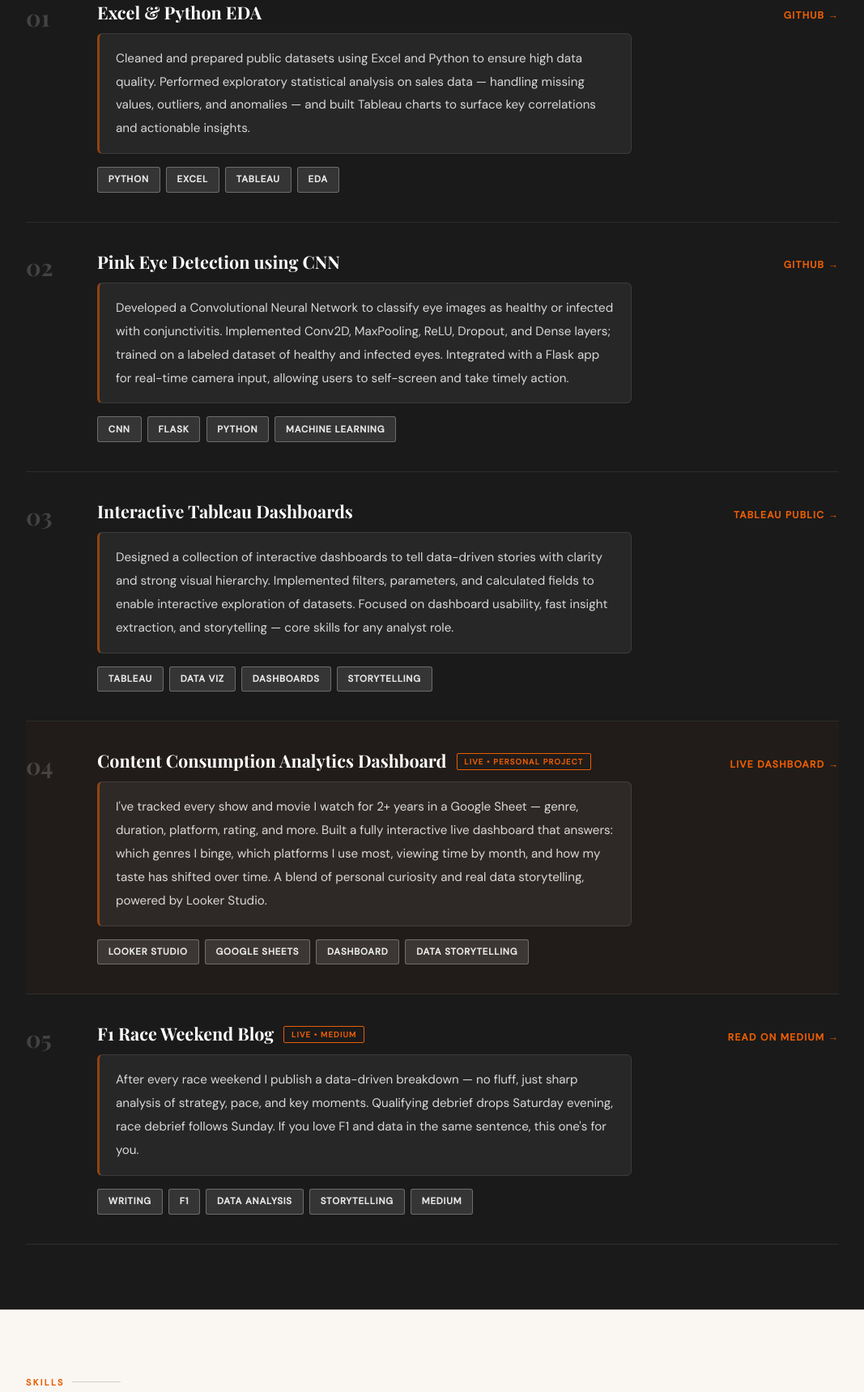
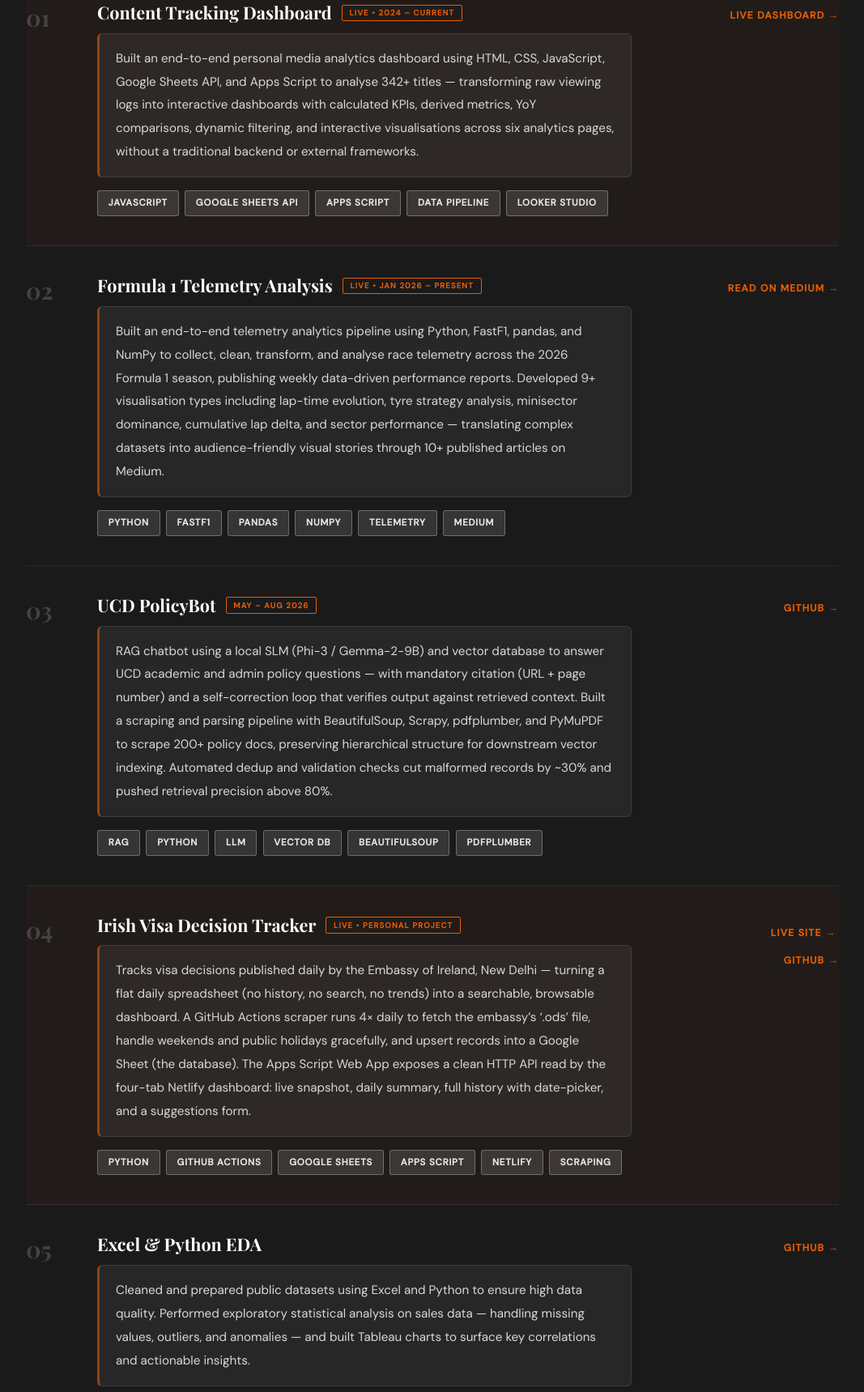
Before and after one commit to parth-soni-10/Portfolio-website, a plain HTML site: page index.html in a window 1280 px wide. Shown: the part 3595-5314 px from the top of the page at 81% size, without its empty margins (106-1173 px from the left). Drawn offline with nearby package versions, Linux system fonts and the light colour scheme; a web font is replaced by a local one.

Commit message:
added new projects

```diff
--- a/index.html
+++ b/index.html
@@ -237,19 +237,116 @@
     <div class="projects-inner">
       <div class="proj-header-row">
         <h2 class="proj-h2">Selected Projects</h2>
-        <span class="proj-count-label">05 works</span>
+        <span class="proj-count-label">07 works</span>
       </div>
 
       <div class="proj-list">
 
+        <!-- 01 Content Dashboard -->
+        <div class="proj-row featured-proj" onclick="window.open('https://contenttrackerdashboard.netlify.app/','_blank')">
+          <div class="proj-row-num">01</div>
+          <div class="proj-row-body">
+            <div class="proj-row-title">
+              Content Tracking Dashboard
+              <span class="proj-featured-badge">Live &bull; 2024 &ndash; Current</span>
+            </div>
+            <p class="proj-row-desc">
+              Built an end-to-end personal media analytics dashboard using HTML, CSS, JavaScript,
+              Google Sheets API, and Apps Script to analyse 342+ titles &mdash; transforming raw viewing
+              logs into interactive dashboards with calculated KPIs, derived metrics, YoY comparisons,
+              dynamic filtering, and interactive visualisations across six analytics pages, without a
+              traditional backend or external frameworks.
+            </p>
+            <div class="proj-row-tags">
+              <span class="ptag">JavaScript</span><span class="ptag">Google Sheets API</span><span class="ptag">Apps Script</span><span class="ptag">Data Pipeline</span><span class="ptag">Looker Studio</span>
+            </div>
+          </div>
+          <a href="https://contenttrackerdashboard.netlify.app/" target="_blank" rel="noopener" class="proj-row-link" onclick="event.stopPropagation()">Live Dashboard &rarr;</a>
+        </div>
+
+        <!-- 02 F1 Telemetry -->
+        <div class="proj-row" onclick="window.open('https://medium.com/@soni.soni.parth','_blank')">
+          <div class="proj-row-num">02</div>
+          <div class="proj-row-body">
+            <div class="proj-row-title">
+              Formula 1 Telemetry Analysis
+              <span class="proj-featured-badge">Live &bull; Jan 2026 &ndash; Present</span>
+            </div>
+            <p class="proj-row-desc">
+              Built an end-to-end telemetry analytics pipeline using Python, FastF1, pandas, and NumPy
+              to collect, clean, transform, and analyse race telemetry across the 2026 Formula 1 season,
+              publishing weekly data-driven performance reports. Developed 9+ visualisation types
+              including lap-time evolution, tyre strategy analysis, minisector dominance, cumulative lap
+              delta, and sector performance &mdash; translating complex datasets into audience-friendly
+              visual stories through 10+ published articles on Medium.
+            </p>
+            <div class="proj-row-tags">
+              <span class="ptag">Python</span><span class="ptag">FastF1</span><span class="ptag">pandas</span><span class="ptag">NumPy</span><span class="ptag">Telemetry</span><span class="ptag">Medium</span>
+            </div>
+          </div>
+          <a href="https://medium.com/@soni.soni.parth" target="_blank" rel="noopener" class="proj-row-link" onclick="event.stopPropagation()">Read on Medium &rarr;</a>
+        </div>
+
+        <!-- 03 UCD PolicyBot -->
+        <div class="proj-row" onclick="window.open('https://github.com/shridharjoshi034-ai/LocalHost-Legends','_blank')">
+          <div class="proj-row-num">03</div>
+          <div class="proj-row-body">
+            <div class="proj-row-title">
+              UCD PolicyBot
+              <span class="proj-featured-badge">May &ndash; Aug 2026</span>
+            </div>
+            <p class="proj-row-desc">
+              RAG chatbot using a local SLM (Phi-3 / Gemma-2-9B) and vector database to answer UCD
+              academic and admin policy questions &mdash; with mandatory citation (URL + page number) and a
+              self-correction loop that verifies output against retrieved context. Built a scraping and
+              parsing pipeline with BeautifulSoup, Scrapy, pdfplumber, and PyMuPDF to scrape 200+ policy
+              docs, preserving hierarchical structure for downstream vector indexing. Automated dedup and
+              validation checks cut malformed records by ~30% and pushed retrieval precision above 80%.
+            </p>
+            <div class="proj-row-tags">
+              <span class="ptag">RAG</span><span class="ptag">Python</span><span class="ptag">LLM</span><span class="ptag">Vector DB</span><span class="ptag">BeautifulSoup</span><span class="ptag">pdfplumber</span>
+            </div>
+          </div>
+          <a href="https://github.com/shridharjoshi034-ai/LocalHost-Legends" target="_blank" rel="noopener" class="proj-row-link" onclick="event.stopPropagation()">GitHub &rarr;</a>
+        </div>
+
+        <!-- 04 Irish Visa Tracker -->
+        <div class="proj-row featured-proj" onclick="window.open('https://irishvisaupdatetracker.netlify.app/','_blank')">
+          <div class="proj-row-num">04</div>
+          <div class="proj-row-body">
+            <div class="proj-row-title">
+              Irish Visa Decision Tracker
+              <span class="proj-featured-badge">Live &bull; Personal Project</span>
+            </div>
+            <p class="proj-row-desc">
+              Tracks visa decisions published daily by the Embassy of Ireland, New Delhi &mdash; turning a
+              flat daily spreadsheet (no history, no search, no trends) into a searchable, browsable
+              dashboard. A GitHub Actions scraper runs 4&times; daily to fetch the embassy&rsquo;s
+              &lsquo;.ods&rsquo; file, handle weekends and public holidays gracefully, and upsert records
+              into a Google Sheet (the database). The Apps Script Web App exposes a clean HTTP API read
+              by the four-tab Netlify dashboard: live snapshot, daily summary, full history with
+              date-picker, and a suggestions form.
+            </p>
+            <div class="proj-row-tags">
+              <span class="ptag">Python</span><span class="ptag">GitHub Actions</span><span class="ptag">Google Sheets</span><span class="ptag">Apps Script</span><span class="ptag">Netlify</span><span class="ptag">Scraping</span>
+            </div>
+          </div>
+          <div class="proj-row-links-group">
+            <a href="https://irishvisaupdatetracker.netlify.app/" target="_blank" rel="noopener" class="proj-row-link" onclick="event.stopPropagation()">Live Site &rarr;</a>
+            <a href="https://github.com/parth-soni-10/Irish-Visa-Tracker" target="_blank" rel="noopener" class="proj-row-link" onclick="event.stopPropagation()" style="margin-left:1rem;">GitHub &rarr;</a>
+          </div>
+        </div>
+
+        <!-- 05 Excel EDA -->
         <div class="proj-row" onclick="window.open('https://github.com/parth-soni-10/Excel_EDA','_blank')">
-          <div class="proj-row-num">01</div>
+          <div class="proj-row-num">05</div>
           <div class="proj-row-body">
             <div class="proj-row-title">Excel &amp; Python EDA</div>
             <p class="proj-row-desc">
               Cleaned and prepared public datasets using Excel and Python to ensure high data quality.
-              Performed exploratory statistical analysis on sales data &mdash; handling missing values, outliers,
-              and anomalies &mdash; and built Tableau charts to surface key correlations and actionable insights.
+              Performed exploratory statistical analysis on sales data &mdash; handling missing values,
+              outliers, and anomalies &mdash; and built Tableau charts to surface key correlations and
+              actionable insights.
             </p>
             <div class="proj-row-tags">
               <span class="ptag">Python</span><span class="ptag">Excel</span><span class="ptag">Tableau</span><span class="ptag">EDA</span>
@@ -258,10 +355,11 @@
           <a href="https://github.com/parth-soni-10/Excel_EDA" target="_blank" rel="noopener" class="proj-row-link" onclick="event.stopPropagation()">GitHub &rarr;</a>
         </div>
 
+        <!-- 06 Pink Eye CNN -->
         <div class="proj-row" onclick="window.open('https://github.com/parth-soni-10/Flask_webapp','_blank')">
-          <div class="proj-row-num">02</div>
+          <div class="proj-row-num">06</div>
           <div class="proj-row-body">
-            <div class="proj-row-title">Pink Eye Detection using CNN</div>
+            <div class="proj-row-title">Pink Eye Detection &mdash; CNN</div>
             <p class="proj-row-desc">
               Developed a Convolutional Neural Network to classify eye images as healthy or infected
               with conjunctivitis. Implemented Conv2D, MaxPooling, ReLU, Dropout, and Dense layers;
@@ -275,62 +373,22 @@
           <a href="https://github.com/parth-soni-10/Flask_webapp" target="_blank" rel="noopener" class="proj-row-link" onclick="event.stopPropagation()">GitHub &rarr;</a>
         </div>
 
+        <!-- 07 Tableau -->
         <div class="proj-row" onclick="window.open('https://public.tableau.com/app/profile/parth.soni7469','_blank')">
-          <div class="proj-row-num">03</div>
+          <div class="proj-row-num">07</div>
           <div class="proj-row-body">
             <div class="proj-row-title">Interactive Tableau Dashboards</div>
             <p class="proj-row-desc">
               Designed a collection of interactive dashboards to tell data-driven stories with clarity
               and strong visual hierarchy. Implemented filters, parameters, and calculated fields to
               enable interactive exploration of datasets. Focused on dashboard usability, fast insight
-              extraction, and storytelling &mdash; core skills for any analyst role.
+              extraction, and storytelling.
             </p>
             <div class="proj-row-tags">
               <span class="ptag">Tableau</span><span class="ptag">Data Viz</span><span class="ptag">Dashboards</span><span class="ptag">Storytelling</span>
             </div>
           </div>
           <a href="https://public.tableau.com/app/profile/parth.soni7469" target="_blank" rel="noopener" class="proj-row-link" onclick="event.stopPropagation()">Tableau Public &rarr;</a>
-        </div>
-
-        <div class="proj-row featured-proj" onclick="window.open('https://contenttrackerdashboard.netlify.app/','_blank')">
-          <div class="proj-row-num">04</div>
-          <div class="proj-row-body">
-            <div class="proj-row-title">
-              Content Consumption Analytics Dashboard
-              <span class="proj-featured-badge">Live &bull; Personal Project</span>
-            </div>
-            <p class="proj-row-desc">
-              I've tracked every show and movie I watch for 2+ years in a Google Sheet &mdash; genre,
-              duration, platform, rating, and more. Built a fully interactive live dashboard
-              that answers: which genres I binge, which platforms I use most, viewing time by
-              month, and how my taste has shifted over time. A blend of personal curiosity and
-              real data storytelling, powered by Looker Studio.
-            </p>
-            <div class="proj-row-tags">
-              <span class="ptag">Looker Studio</span><span class="ptag">Google Sheets</span><span class="ptag">Dashboard</span><span class="ptag">Data Storytelling</span>
-            </div>
-          </div>
-          <a href="https://contenttrackerdashboard.netlify.app/" target="_blank" rel="noopener" class="proj-row-link" onclick="event.stopPropagation()">Live Dashboard &rarr;</a>
-        </div>
-
-        <div class="proj-row" onclick="window.open('https://medium.com/@soni.soni.parth','_blank')">
-          <div class="proj-row-num">05</div>
-          <div class="proj-row-body">
-            <div class="proj-row-title">
-              F1 Race Weekend Blog
-              <span class="proj-featured-badge">Live &bull; Medium</span>
-            </div>
-            <p class="proj-row-desc">
-              After every race weekend I publish a data-driven breakdown &mdash; no fluff, just sharp
-              analysis of strategy, pace, and key moments. Qualifying debrief drops Saturday
-              evening, race debrief follows Sunday. If you love F1 and data in the same sentence,
-              this one's for you.
-            </p>
-            <div class="proj-row-tags">
-              <span class="ptag">Writing</span><span class="ptag">F1</span><span class="ptag">Data Analysis</span><span class="ptag">Storytelling</span><span class="ptag">Medium</span>
-            </div>
-          </div>
-          <a href="https://medium.com/@soni.soni.parth" target="_blank" rel="noopener" class="proj-row-link" onclick="event.stopPropagation()">Read on Medium &rarr;</a>
         </div>
 
       </div>
--- a/style.css
+++ b/style.css
@@ -640,6 +640,7 @@
 
 .proj-row-link { font-size: 0.76rem; color: var(--orange); text-transform: uppercase; letter-spacing: 0.1em; font-weight: 600; white-space: nowrap; padding-top: 0.4rem; transition: color 0.2s; flex-shrink: 0; }
 .proj-row-link:hover { color: #fff; }
+.proj-row-links-group { display: flex; flex-direction: column; gap: 0.4rem; padding-top: 0.4rem; flex-shrink: 0; }
 .featured-proj { background: rgba(232,93,4,0.03); }
 
 /* ===================== SKILLS FULL ===================== */
```
